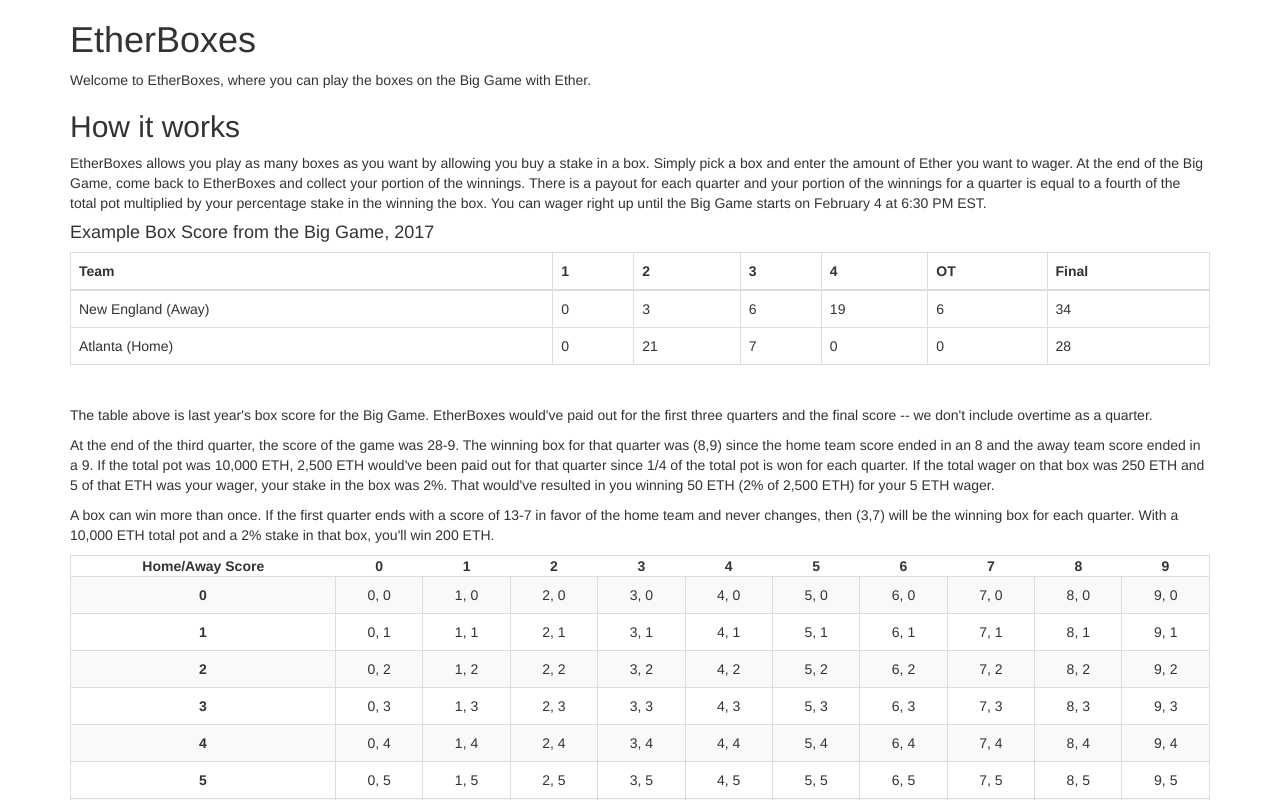
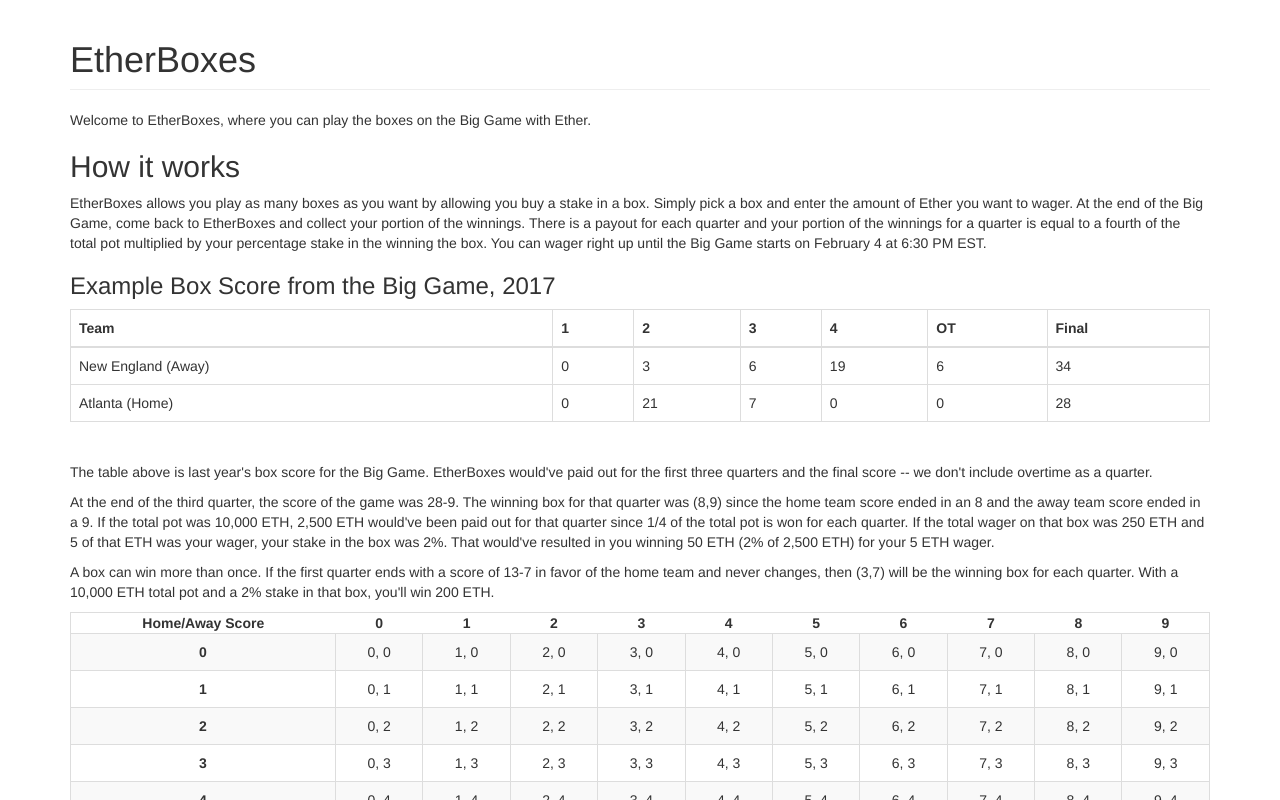
Before and after one commit to etherboxes/etherboxes.github.io, a React (Create React App) app: page / in a window 1280 px wide. Shown: the top 800 px of the page. Built offline with nearby package versions, Linux system fonts and the light colour scheme.

Commit message:
page header style

```diff
--- a/src/App.tsx
+++ b/src/App.tsx
@@ -6,7 +6,7 @@
   render() {
     return (
       <div className="container">
-        <h1>EtherBoxes</h1>
+        <h1 className="page-header">EtherBoxes</h1>
         <p>Welcome to EtherBoxes, where you can play the boxes on the Big Game with Ether.</p>
 
         <h2>How it works</h2>
@@ -18,7 +18,7 @@
           You can wager right up until the Big Game starts on February 4 at 6:30 PM EST.
         </p>
 
-        <h4>Example Box Score from the Big Game, 2017</h4>
+        <h3>Example Box Score from the Big Game, 2017</h3>
         <ExampleBoxScore/>
 
         <br/>
```
